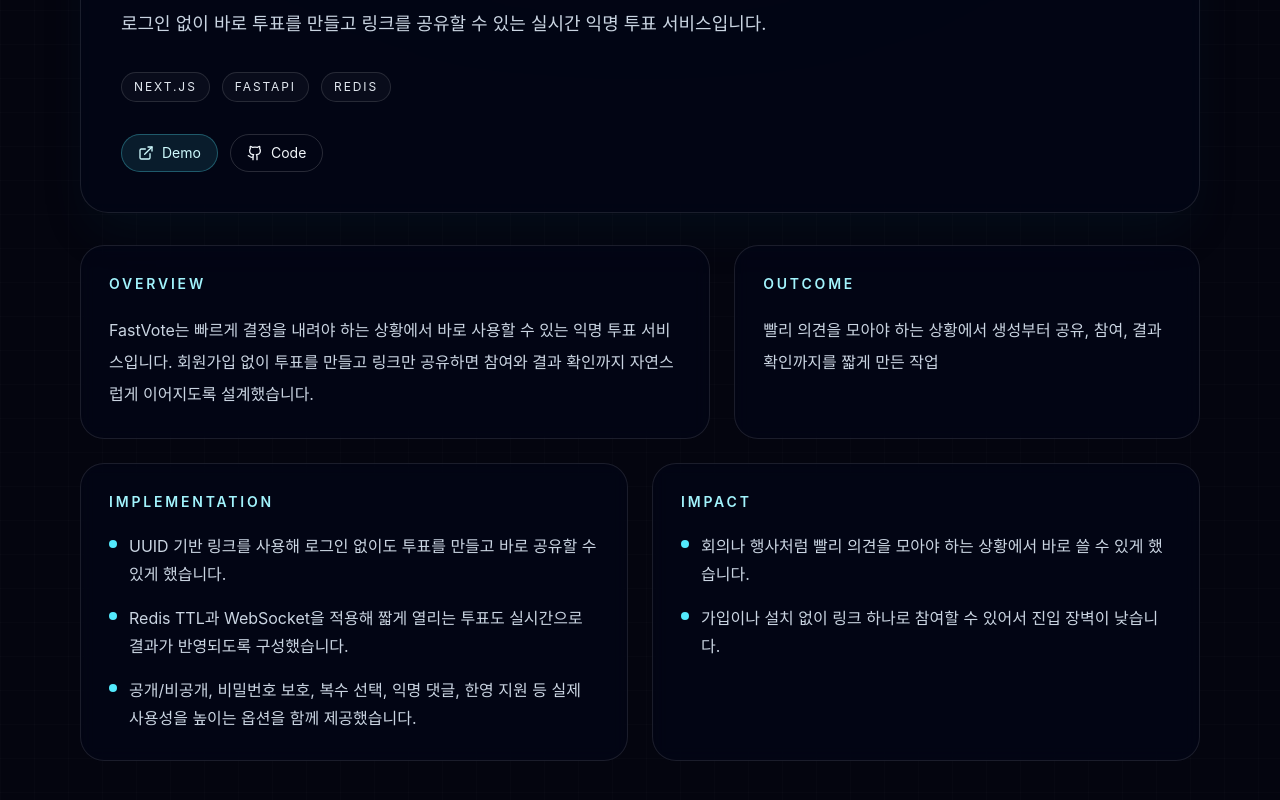
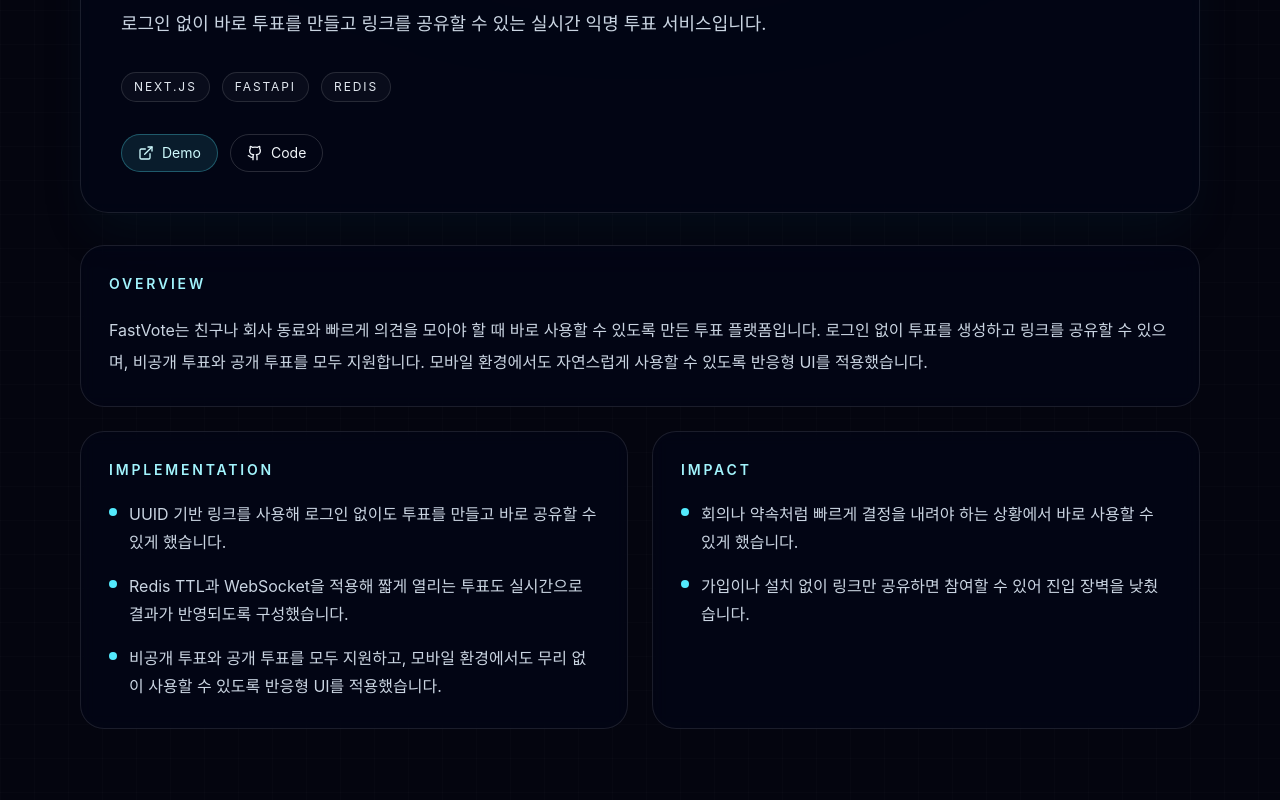
Before and after one commit to dev-minsoo/dev-minsoo.github.io, a Next.js app: page /projects/fastvote in a window 1280 px wide. Shown: the part 636-1436 px from the top of the page. Built offline with nearby package versions, Linux system fonts and the light colour scheme.

Commit message:
Refine project detail layout

```diff
--- a/src/app/projects/[slug]/page.tsx
+++ b/src/app/projects/[slug]/page.tsx
@@ -18,6 +18,19 @@ type ActionLink = {
   icon: typeof ExternalLink | typeof Github;
   className: string;
 };
+
+function BulletList({ items }: { items: string[] }) {
+  return (
+    <ul className="space-y-4 text-slate-300">
+      {items.map((item) => (
+        <li key={item} className="flex gap-3 leading-7">
+          <span className="mt-2 h-2 w-2 shrink-0 rounded-full bg-cyan-300" />
+          <span>{item}</span>
+        </li>
+      ))}
+    </ul>
+  );
+}
 
 export async function generateStaticParams() {
   return projects.map((project) => ({
@@ -130,7 +143,6 @@ export default async function ProjectDetailPage({ params }: PageProps) {
                   : "absolute inset-0 bg-gradient-to-t from-slate-950 via-slate-950/15 to-transparent"
               }
             />
-
           </div>
 
           <p className="text-xs font-mono uppercase tracking-[0.28em] text-cyan-300/90">{project.category}</p>
@@ -167,42 +179,27 @@ export default async function ProjectDetailPage({ params }: PageProps) {
           </div>
         </section>
 
-        <section className="mt-8 grid gap-6 lg:grid-cols-[1.15fr_0.85fr]">
+        <section className="mt-8 grid gap-6">
           <article className="rounded-[24px] border border-white/10 bg-slate-950/60 p-7 backdrop-blur">
             <p className="text-sm font-semibold uppercase tracking-[0.2em] text-cyan-200">Overview</p>
             <p className="mt-5 leading-8 text-slate-300">{project.detail.overview}</p>
           </article>
 
-          <aside className="rounded-[24px] border border-white/10 bg-slate-950/60 p-7 backdrop-blur">
-            <p className="text-sm font-semibold uppercase tracking-[0.2em] text-cyan-200">Outcome</p>
-            <p className="mt-5 leading-8 text-slate-300">{project.outcome}</p>
-          </aside>
-        </section>
-
-        <section className="mt-6 grid gap-6 lg:grid-cols-2">
+          <div className="grid gap-6 lg:grid-cols-2">
             <article className="rounded-[24px] border border-white/10 bg-slate-950/60 p-7 backdrop-blur">
               <p className="text-sm font-semibold uppercase tracking-[0.2em] text-cyan-200">Implementation</p>
-            <ul className="mt-5 space-y-4 text-slate-300">
-              {project.detail.implementation.map((item) => (
-                <li key={item} className="flex gap-3 leading-7">
-                  <span className="mt-2 h-2 w-2 shrink-0 rounded-full bg-cyan-300" />
-                  <span>{item}</span>
-                </li>
-              ))}
-            </ul>
+              <div className="mt-5">
+                <BulletList items={project.detail.implementation} />
+              </div>
             </article>
 
             <article className="rounded-[24px] border border-white/10 bg-slate-950/60 p-7 backdrop-blur">
               <p className="text-sm font-semibold uppercase tracking-[0.2em] text-cyan-200">Impact</p>
-            <ul className="mt-5 space-y-4 text-slate-300">
-              {project.detail.impact.map((item) => (
-                <li key={item} className="flex gap-3 leading-7">
-                  <span className="mt-2 h-2 w-2 shrink-0 rounded-full bg-cyan-300" />
-                  <span>{item}</span>
-                </li>
-              ))}
-            </ul>
+              <div className="mt-5">
+                <BulletList items={project.detail.impact} />
+              </div>
             </article>
+          </div>
         </section>
       </div>
     </main>
--- a/src/config/projects.ts
+++ b/src/config/projects.ts
@@ -16,15 +16,15 @@ export const projects: Project[] = [
     outcome: "빨리 의견을 모아야 하는 상황에서 생성부터 공유, 참여, 결과 확인까지를 짧게 만든 작업",
     detail: {
       overview:
-        "FastVote는 빠르게 결정을 내려야 하는 상황에서 바로 사용할 수 있는 익명 투표 서비스입니다. 회원가입 없이 투표를 만들고 링크만 공유하면 참여와 결과 확인까지 자연스럽게 이어지도록 설계했습니다.",
+        "FastVote는 친구나 회사 동료와 빠르게 의견을 모아야 할 때 바로 사용할 수 있도록 만든 투표 플랫폼입니다. 로그인 없이 투표를 생성하고 링크를 공유할 수 있으며, 비공개 투표와 공개 투표를 모두 지원합니다. 모바일 환경에서도 자연스럽게 사용할 수 있도록 반응형 UI를 적용했습니다.",
       implementation: [
         "UUID 기반 링크를 사용해 로그인 없이도 투표를 만들고 바로 공유할 수 있게 했습니다.",
         "Redis TTL과 WebSocket을 적용해 짧게 열리는 투표도 실시간으로 결과가 반영되도록 구성했습니다.",
-        "공개/비공개, 비밀번호 보호, 복수 선택, 익명 댓글, 한영 지원 등 실제 사용성을 높이는 옵션을 함께 제공했습니다.",
+        "비공개 투표와 공개 투표를 모두 지원하고, 모바일 환경에서도 무리 없이 사용할 수 있도록 반응형 UI를 적용했습니다.",
       ],
       impact: [
-        "회의나 행사처럼 빨리 의견을 모아야 하는 상황에서 바로 쓸 수 있게 했습니다.",
-        "가입이나 설치 없이 링크 하나로 참여할 수 있어서 진입 장벽이 낮습니다.",
+        "회의나 약속처럼 빠르게 결정을 내려야 하는 상황에서 바로 사용할 수 있게 했습니다.",
+        "가입이나 설치 없이 링크만 공유하면 참여할 수 있어 진입 장벽을 낮췄습니다.",
       ],
     },
     links: {
```
Lines whose indentation alone changed are shown as unchanged.
